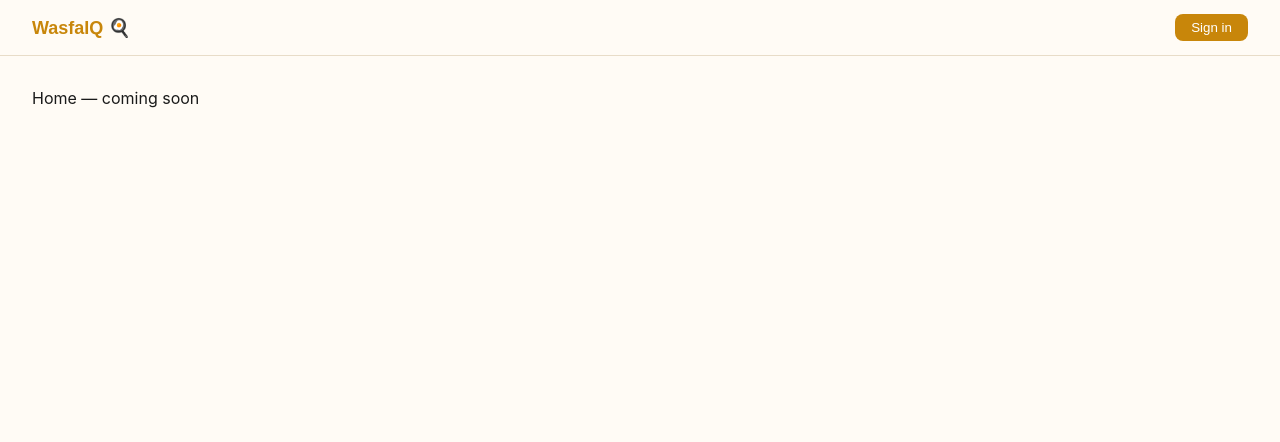
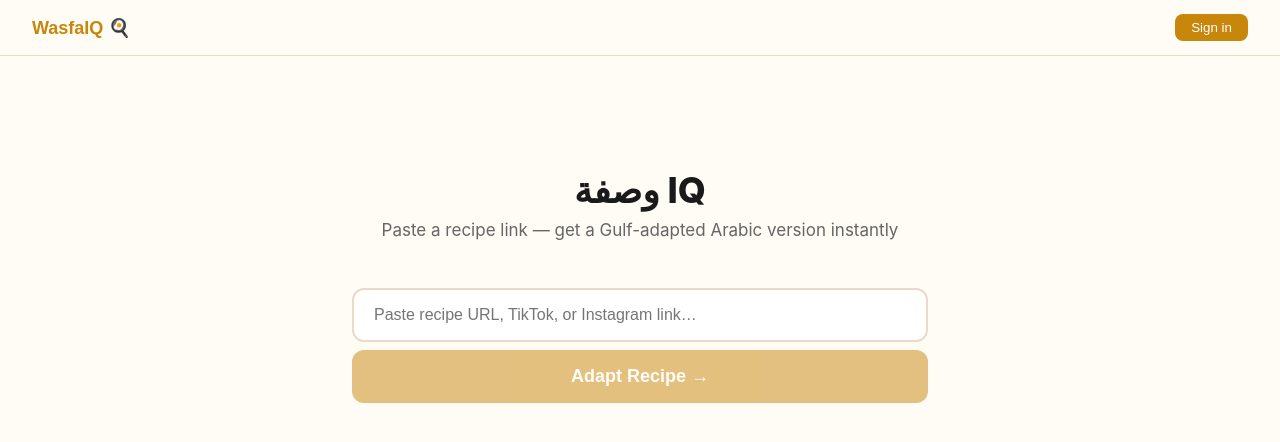
Before and after one commit to moizbuilds/wasfaiq, a React (Vite) app: page / in a window 1280 px wide. Shown: the top 442 px of the page. Built offline with nearby package versions, Linux system fonts and the light colour scheme; no server answers.

Commit message:
feat: home screen with input detection and polling orchestration

```diff
--- a/src/screens/HomeScreen.jsx
+++ b/src/screens/HomeScreen.jsx
@@ -1,3 +1,133 @@
+import { useState } from 'react'
+import { detectInputType } from '../lib/detect'
+
+const TYPE_LABELS = {
+  tiktok: '🎵 TikTok video detected',
+  instagram: '📸 Instagram Reel detected',
+  url: '🔗 Recipe URL detected',
+  unknown: '',
+}
+
+const STEPS = {
+  scraping: 'Scraping video…',
+  extracting: 'Extracting recipe…',
+  adapting: 'Adapting for Gulf…',
+}
+
 export default function HomeScreen({ onResult }) {
-  return <div style={{ padding: 32 }}>Home — coming soon</div>
+  const [input, setInput] = useState('')
+  const [inputType, setInputType] = useState('unknown')
+  const [stage, setStage] = useState(null) // null | 'scraping' | 'extracting' | 'adapting'
+  const [error, setError] = useState(null)
+
+  function handleInputChange(e) {
+    const val = e.target.value
+    setInput(val)
+    setInputType(detectInputType(val))
+    setError(null)
+  }
+
+  async function pollScrapeStatus(jobId, datasetId, type) {
+    const deadline = Date.now() + 120000 // 2 min timeout
+    while (Date.now() < deadline) {
+      await new Promise(r => setTimeout(r, 3000))
+      const res = await fetch(`/api/scrape-status?jobId=${jobId}&datasetId=${datasetId}&type=${type}`)
+      const data = await res.json()
+      if (data.status === 'done') return data.recipeText
+      if (data.status === 'failed') throw new Error(data.error || 'Scraping failed')
+    }
+    throw new Error('Timed out waiting for video scrape')
+  }
+
+  async function handleAdapt() {
+    setError(null)
+    const type = detectInputType(input)
+    if (type === 'unknown') { setError('Please paste a recipe URL, TikTok link, or Instagram Reel link'); return }
+
+    try {
+      let recipeText = null
+
+      if (type === 'tiktok' || type === 'instagram') {
+        setStage('scraping')
+        const scrapeRes = await fetch('/api/scrape', {
+          method: 'POST',
+          headers: { 'Content-Type': 'application/json' },
+          body: JSON.stringify({ url: input, type }),
+        })
+        const scrapeData = await scrapeRes.json()
+        if (!scrapeRes.ok) throw new Error(scrapeData.error || 'Scraping failed')
+        recipeText = await pollScrapeStatus(scrapeData.jobId, scrapeData.datasetId, type)
+        setStage('extracting')
+      } else {
+        setStage('extracting')
+      }
+
+      setStage('adapting')
+      const adaptRes = await fetch('/api/adapt', {
+        method: 'POST',
+        headers: { 'Content-Type': 'application/json' },
+        body: JSON.stringify({ recipeText, sourceUrl: type === 'url' ? input : null, sourceType: type }),
+      })
+      const adaptData = await adaptRes.json()
+      if (!adaptRes.ok) throw new Error(adaptData.error || 'Adaptation failed')
+
+      setStage(null)
+      onResult({ ...adaptData, sourceUrl: input })
+    } catch (err) {
+      setStage(null)
+      setError(err.message)
+    }
+  }
+
+  return (
+    <div style={{ maxWidth: 640, margin: '80px auto', padding: 32, textAlign: 'center', background: '#fffbf5', minHeight: '100vh' }}>
+      <h1 style={{ fontSize: 36, fontWeight: 800, color: '#1a1a1a', marginBottom: 8 }}>
+        وصفة IQ
+      </h1>
+      <p style={{ color: '#666', marginBottom: 48, fontSize: 17 }}>
+        Paste a recipe link — get a Gulf-adapted Arabic version instantly
+      </p>
+
+      {stage ? (
+        <div style={{ padding: 48, color: '#c8860a', fontSize: 18 }}>
+          <div style={{ marginBottom: 16, fontSize: 32 }}>⏳</div>
+          {STEPS[stage]}
+        </div>
+      ) : (
+        <>
+          <input
+            type="url"
+            value={input}
+            onChange={handleInputChange}
+            placeholder="Paste recipe URL, TikTok, or Instagram link…"
+            style={{
+              width: '100%', padding: '16px 20px', fontSize: 16,
+              border: '2px solid #e8dcc8', borderRadius: 12, outline: 'none',
+              background: '#fff', marginBottom: 8, boxSizing: 'border-box',
+            }}
+          />
+          {inputType !== 'unknown' && input && (
+            <p style={{ color: '#c8860a', fontSize: 14, marginBottom: 12 }}>
+              {TYPE_LABELS[inputType]}
+            </p>
+          )}
+          {error && (
+            <p style={{ color: '#c0392b', fontSize: 14, marginBottom: 12 }}>{error}</p>
+          )}
+          <button
+            onClick={handleAdapt}
+            disabled={!input || inputType === 'unknown'}
+            style={{
+              width: '100%', padding: '16px', background: '#c8860a', color: '#fff',
+              border: 'none', borderRadius: 12, fontSize: 18, fontWeight: 600,
+              cursor: input && inputType !== 'unknown' ? 'pointer' : 'not-allowed',
+              opacity: input && inputType !== 'unknown' ? 1 : 0.5,
+            }}
+          >
+            Adapt Recipe →
+          </button>
+        </>
+      )}
+    </div>
+  )
 }
```
